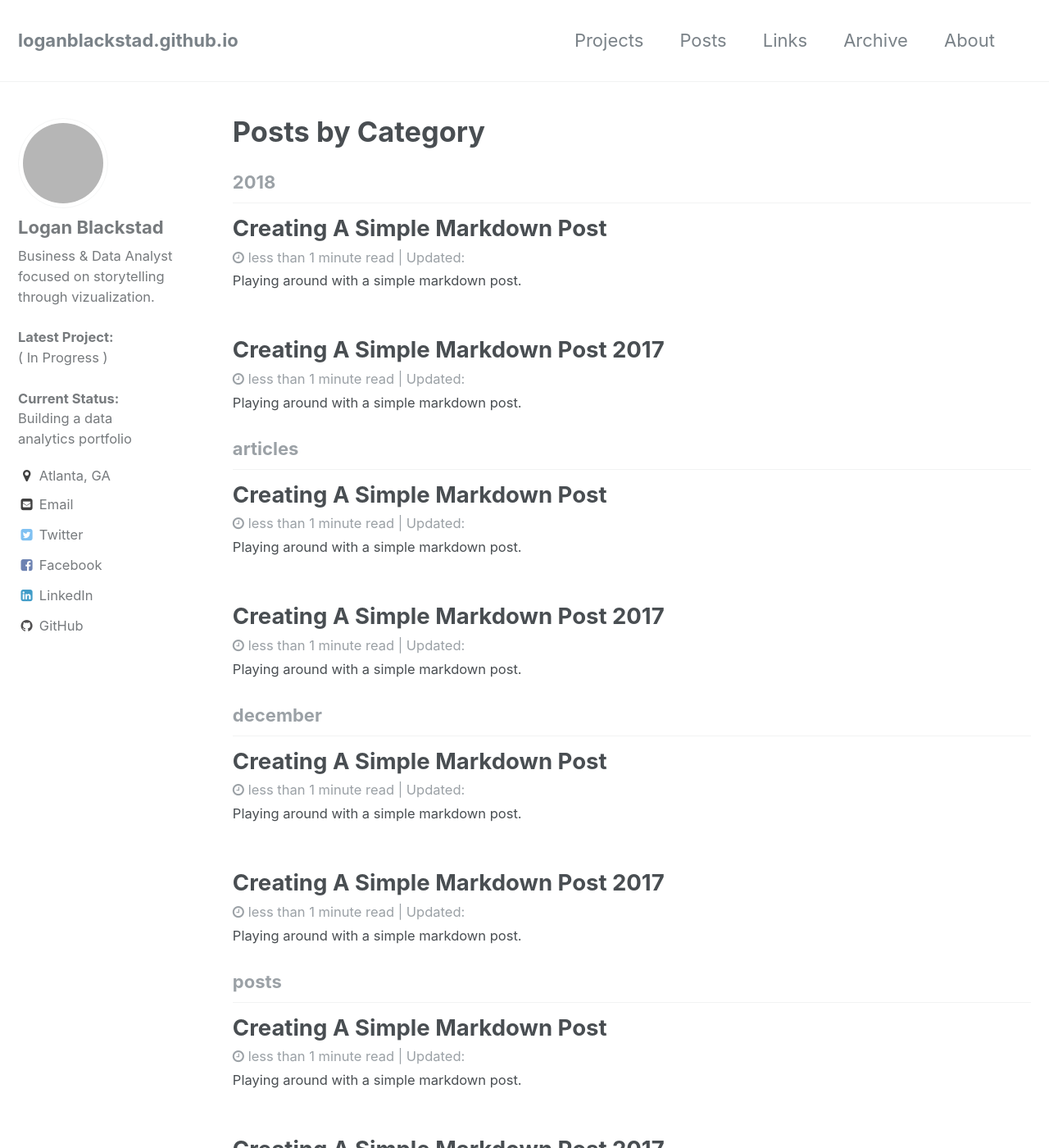
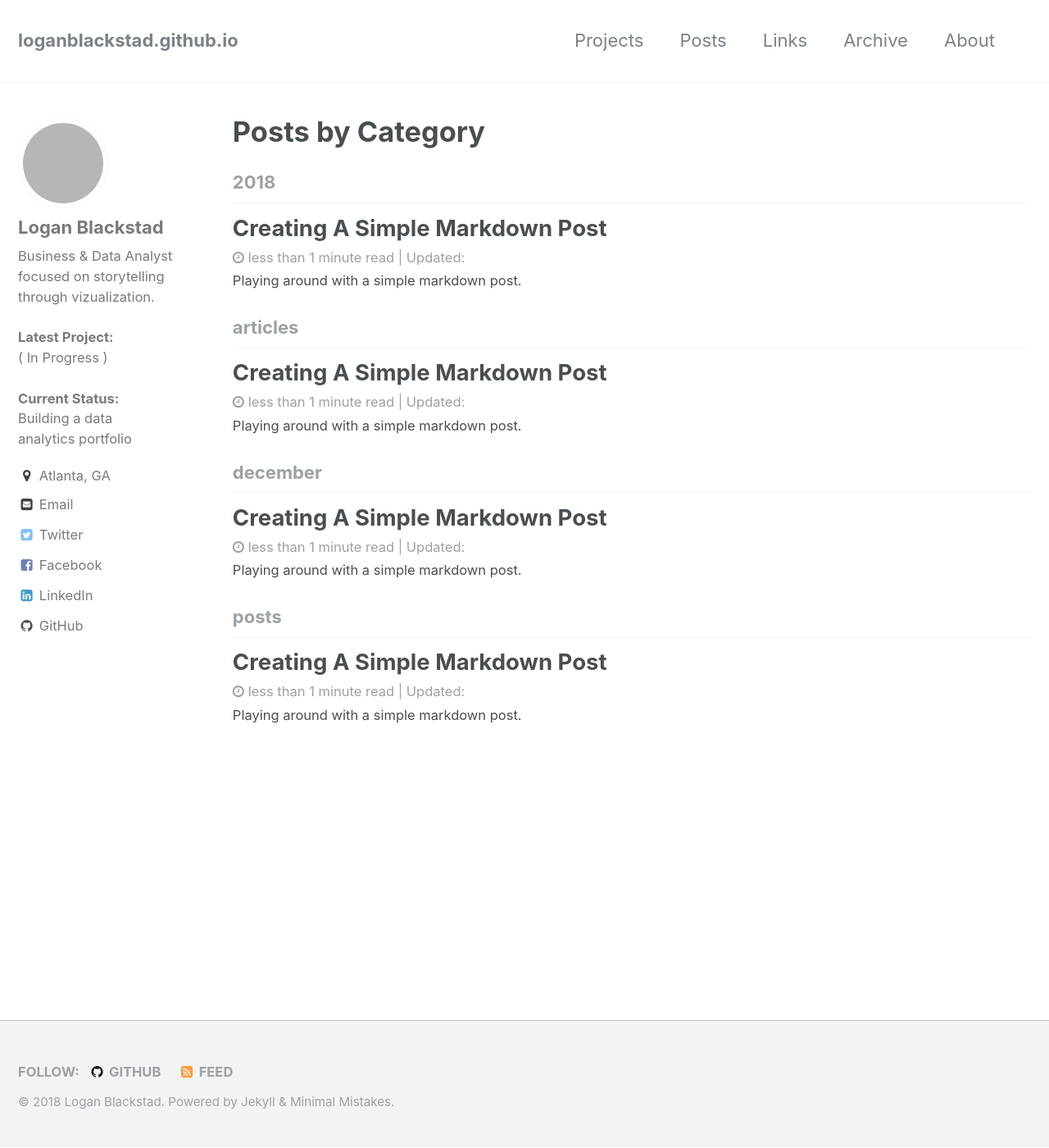
Before and after one commit to loganblackstad/loganblackstad.github.io, a Jekyll site: the page built from _pages/category-archive.html, in a window 1280 px wide and 1400 px high. Shown: the whole window at 82% size. Built offline with Jekyll 4.4.1, drawn with Linux system fonts in a browser that asks for light colours; grey boxes are pictures that could not be loaded.

Commit message:
Many Changes

```diff
--- a/_posts/2017-12-11-Creating-A-Markdown-Post.md
+++ /dev/null
@@ -1,14 +0,0 @@
----
-title: "Creating A Simple Markdown Post 2017"
-author_profile: false
-author: Logan Blackstad
-excerpt: "Playing around with a simple markdown post."
-modified: 2017-12-11
-updated: 2017-12-11
-categories: [posts, articles, december, 2018]
-tags: [markdown, jekyll, testing, css, html]
-comments: true
-published: true
----
-
-## 2017!
```
Also changed, not shown: _posts/2018-12-12-Atlanta-Weather-Visualized.md (+3 -0 lines), _posts/2018-07-16-Test-Math.md (renamed from _posts/2018-12-07-Test-Math.md).
